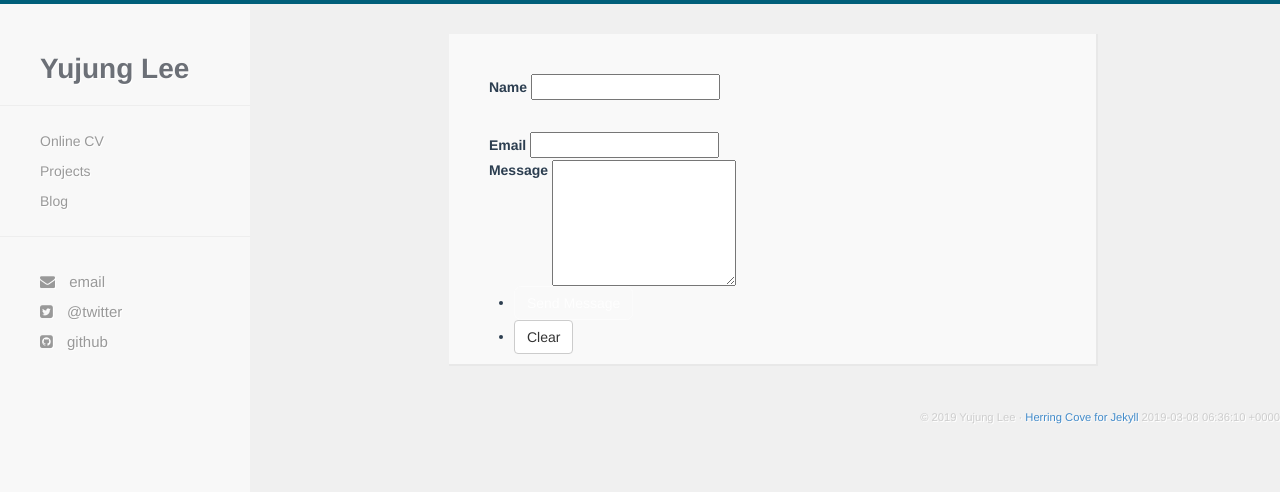
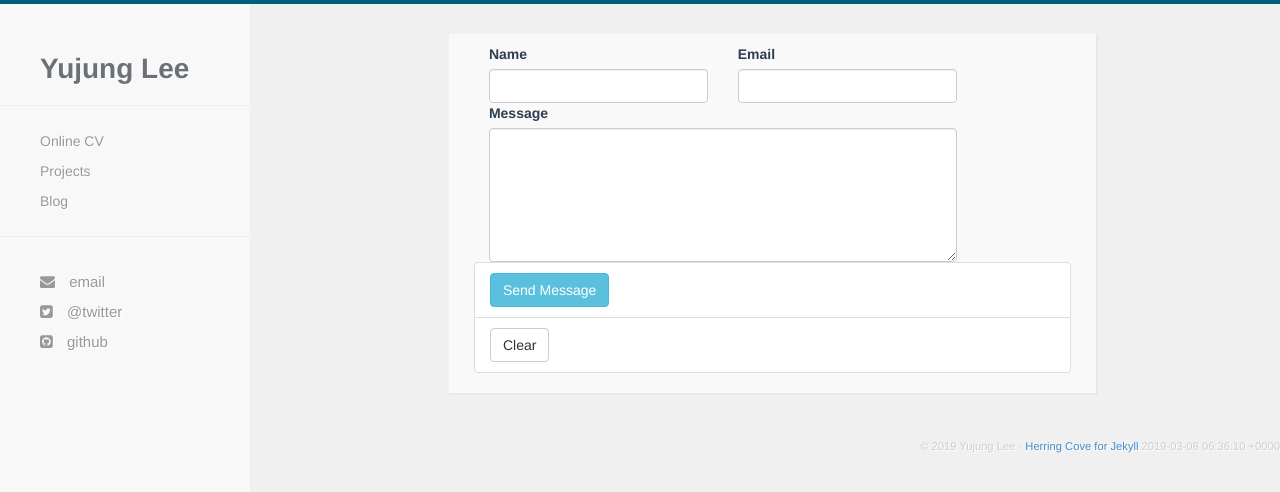
Before and after one commit to yujungL/yujungL.github.io, a Jekyll site: the page built from email.html, in a window 1280 px wide. Shown: the top 492 px of the page. Built offline with Jekyll 4.4.1, drawn with Linux system fonts in a browser that asks for light colours; nearby versions of some CDN libraries; Markdown is read by kramdown in place of the engine named in the settings.

Commit message:
Update email.html

```diff
--- a/email.html
+++ b/email.html
@@ -3,27 +3,27 @@ title: Email Form
 ---
 
 <div class="container user-card">
-	<form action="https://formspree.io/{{site.email}}">
+	<form action="https://formspree.io/{{site.email}}" method="POST">
 		<div class="row">
-			<div class="container col-md-5">
+			<div class="col-md-5">
 				<label for="name">Name</label>
-				<input type="text" name="name" id="name" />
+				<input type="text" name="name" id="name" class="form-control"/>
 			</div>
-			<div class="container col-md-5">
+			<div class="col-md-5">
 				<label for="email">Email</label>
-				<input type="text" name="_replyto" id="email" />
+				<input type="text" name="_replyto" id="email" class="form-control"/>
 			</div>
 		</div>
 		<div class="row">
 			<div class="col-md-10 letter">
 				<label for="message">Message</label>
-				<textarea name="message" id="message" rows="6"></textarea>
+				<textarea name="message" id="message" rows="6" class="form-control"></textarea>
 			</div>
 		</div>
 		<div class="row">
-			<ul class="actions">
-				<li><input type="submit" value="Send Message" class="btn btn-default showcase-button" /></li>
-				<li><input type="reset" value="Clear" class="btn btn-default"/></li>
+			<ul class="list-group list-group-horizontal list-group-flush">
+				<li class="list-group-item"><input type="submit" value="Send Message" class="btn btn-info" /></li>
+				<li class="list-group-item"><input type="reset" value="Clear" class="btn btn-default"/></li>
 			</ul>
 		</div>
 	</form>
```
